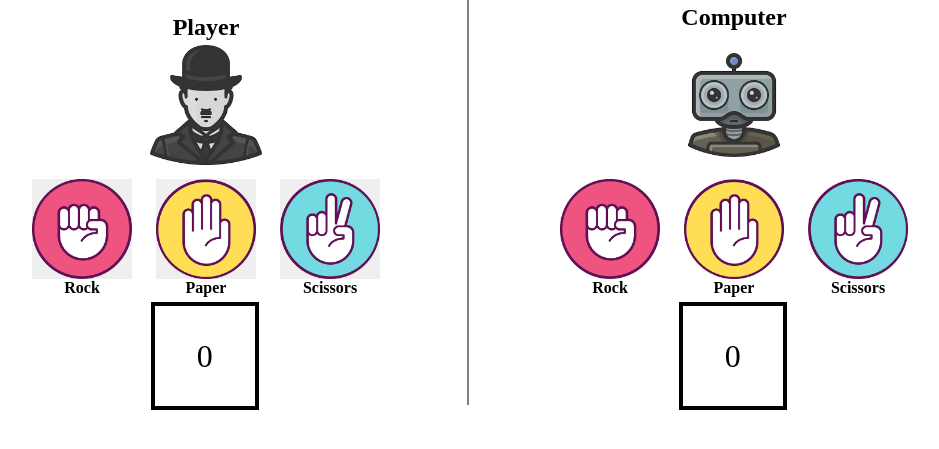
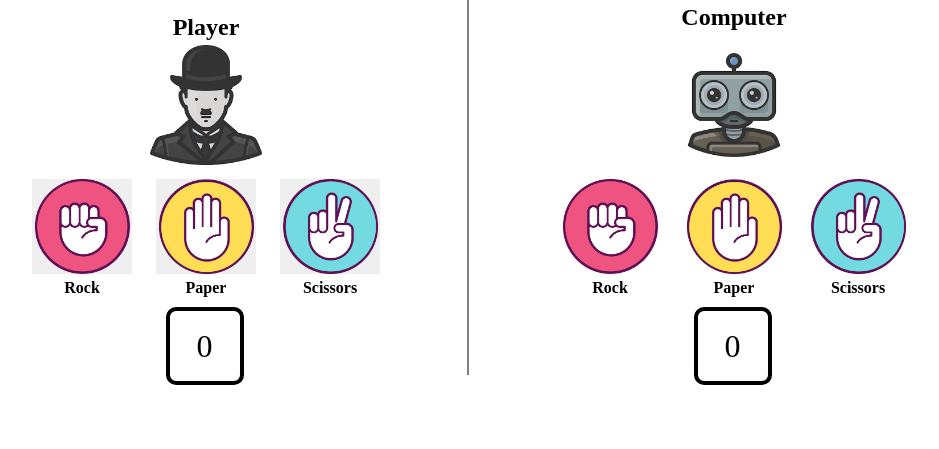
Before and after one commit to hungthezorba/RockPaperScissors, a plain HTML site: page index.html in a window 1280 px wide. Shown: the part 73-522 px from the top of the page, without its empty margins (170-1109 px from the left). Drawn offline with Linux system fonts and the light colour scheme.

Commit message:
resize img

```diff
--- a/CSS/styles.css
+++ b/CSS/styles.css
@@ -4,13 +4,21 @@
   border: 0;
 }
 
+h4 {
+  margin-top: 5px;
+}
+
+button {
+  outline: none;
+}
+
 .active-button {
   transform: scale(1.1);
-  transition: all 1s;
+  transition: all 1.4s;
 }
 
 img {
-  max-width: 100%
+  max-width: 95%
 }
 
 
@@ -98,13 +106,14 @@ img {
 .score-board {
   position: relative;
   border: 4px solid black;
-  height: 100px;
-  width: 100px;
-  top: 5px;
-  left: 35%;
+  border-radius: 10px;
+  height: 70px;
+  width: 70px;
+  top: 10px;
+  left: 39%;
 }
 
 .score-board span {
-  line-height: 100px;
+  line-height: 70px;
   font-size: 200%
 }
```
